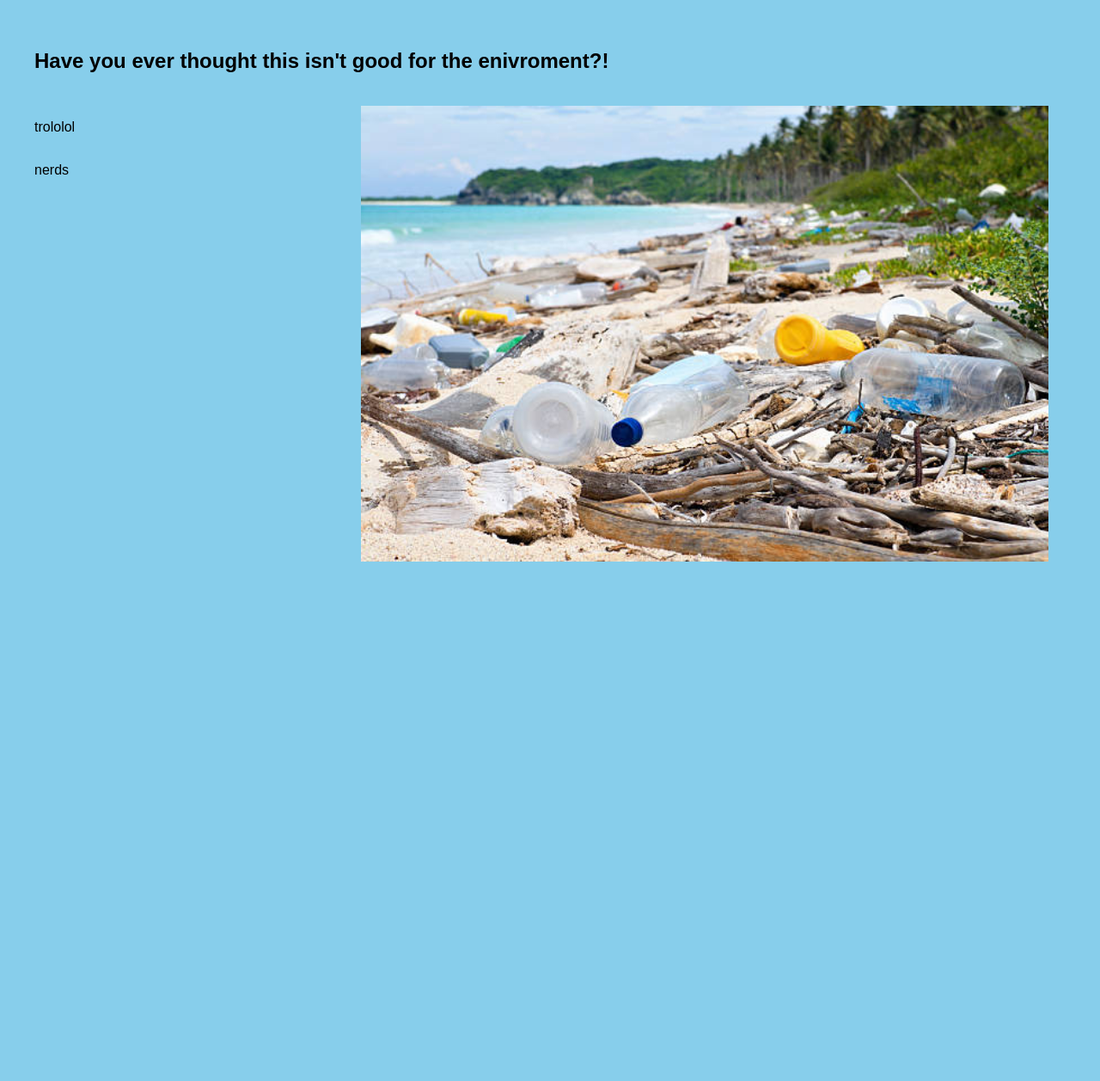
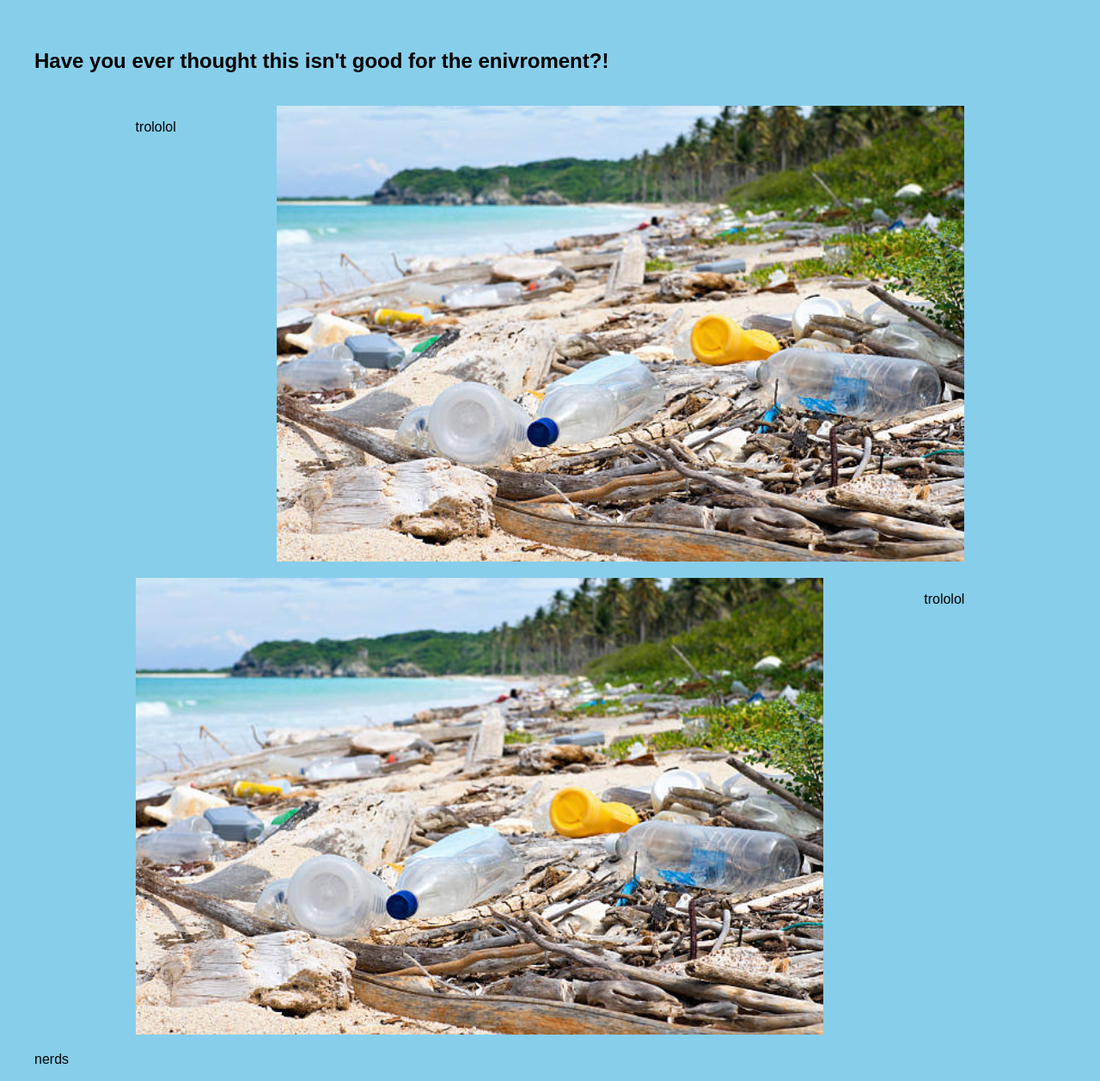
Before and after one commit to awesomegamer22350/DITM, a plain HTML site: page index.html in a window 1280 px wide. Shown: the part 121-1378 px from the top of the page at 86% size. Before the commit the page ends 800 px from the top, so only its background shows below. Drawn offline with Linux system fonts and the light colour scheme.

Commit message:
ugly layout

```diff
--- a/index.html
+++ b/index.html
@@ -14,17 +14,26 @@
 		<a href="./info.html">Info</a>
 		<a href="./whatcando.html">What you can do</a>
 	</div>
+
 	<div class="padder"> <!--text in padding-->
 		<h1>Home</h1>
 		<br>
 		<h2>Have you ever thought this isn't good for the enivroment?!</h2>
 		<br>
 		<div class="flexbox">
-			<div class="text">
-			<p>trololol</p>
+			<div class="textRight">
+				<p>trololol</p>
 			</div>
-			<div class="image">
-			<img src="./Images/rubbish.jpeg" width="800px" height="auto" alt="rubbish pic">
+			<div class="imageLeft">
+				<img src="./Images/rubbish.jpeg" width="800px" height="auto" alt="rubbish pic">
+			</div>
+		</div>
+		<div class="flexbox">
+			<div class="imageRight">
+				<img src="./Images/rubbish.jpeg" width="800px" height="auto" alt="rubbish pic">
+			</div>
+			<div class="textLeft">
+				<p>trololol</p>
 			</div>
 		</div>
 		<p>nerds</p>
--- a/main.css
+++ b/main.css
@@ -41,10 +41,21 @@ body {
 	display: flex;
 	align-self: center;
 	max-width: 1337px;
+	margin-right: auto;
+	margin-left: auto;
 	margin-bottom: 15px;
 	flex-wrap: wrap;
+	justify-content: space-evenly;
 }
 
-.image {
-	position:absolute; right: 60px;
+.textLeft {
 }
+
+.imageLeft {
+}
+
+.textRight {
+}
+
+.imageLeft {
+}
```
